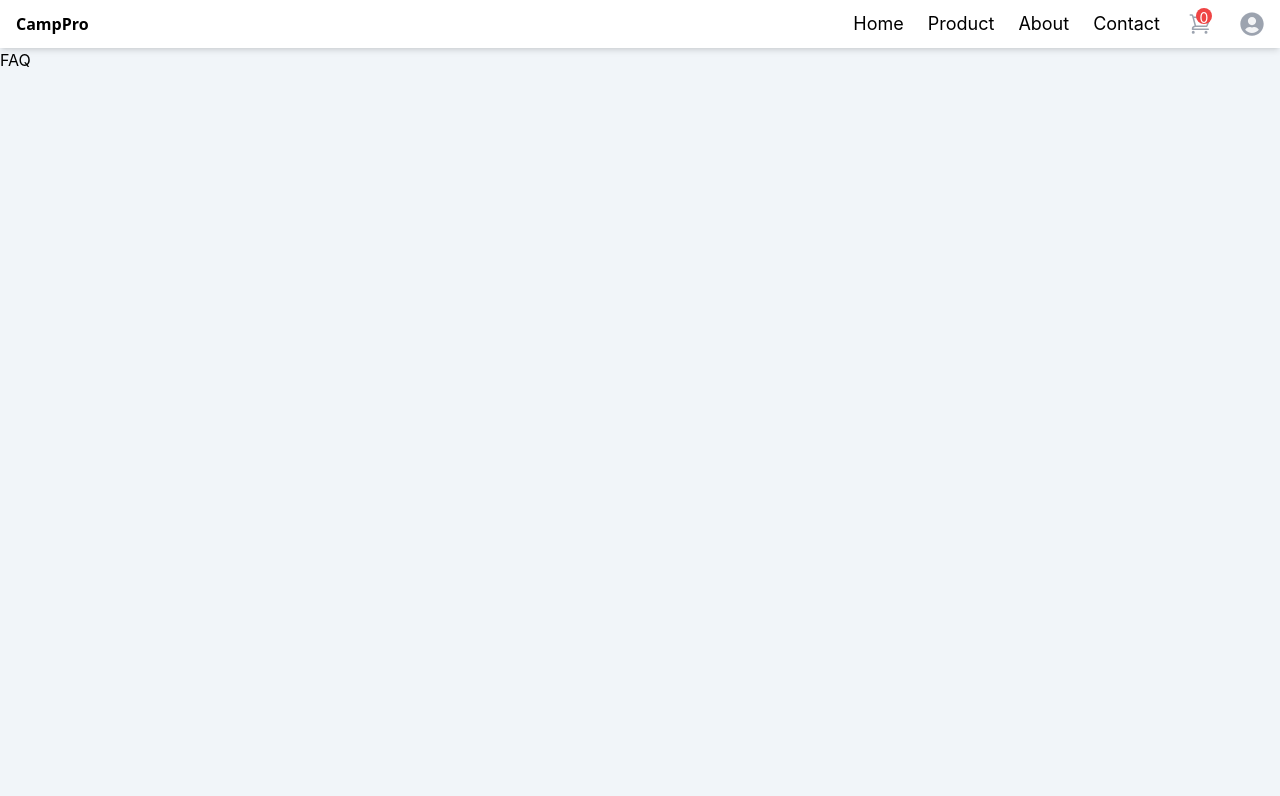
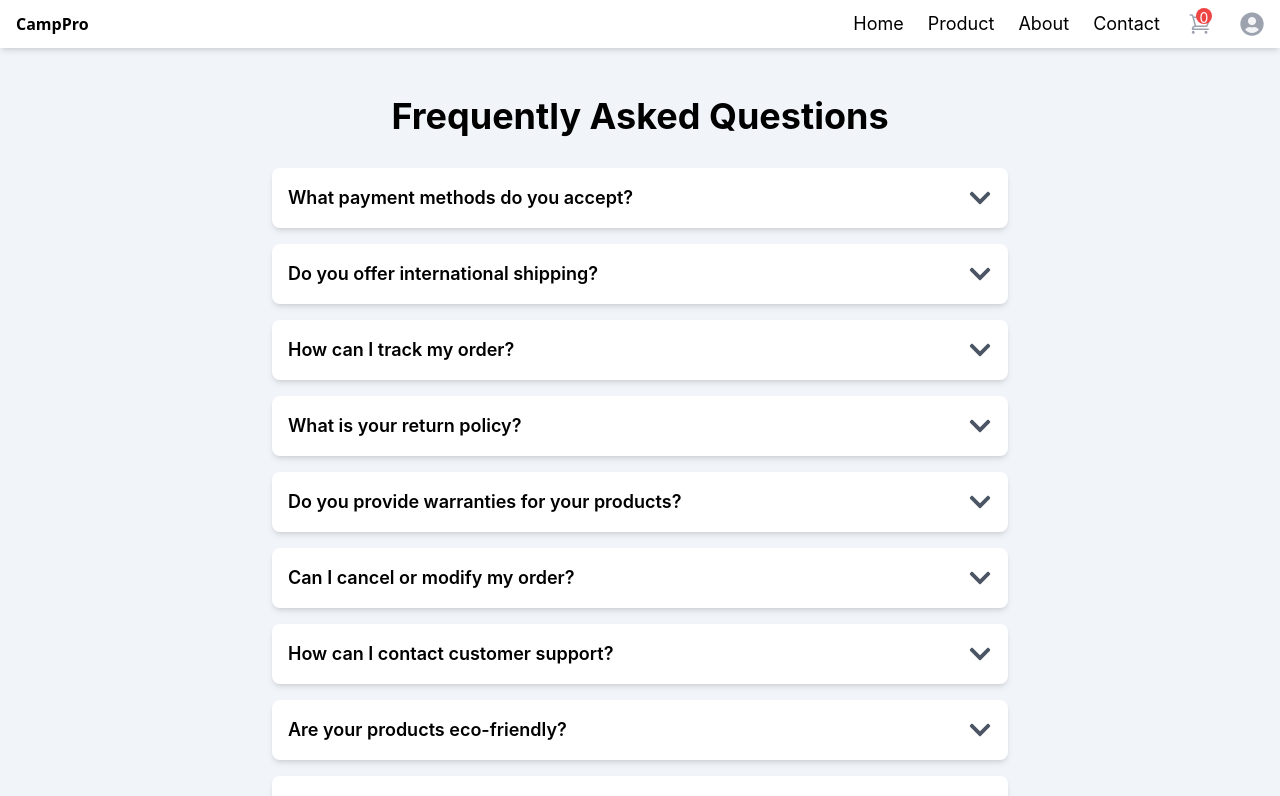
Before and after one commit to vimukthinirmana/CampPro-E-Commerce-Store, a React (Create React App) app in the folder client/: page /faq in a window 1280 px wide. Shown: the top 796 px of the page. Built offline with nearby package versions, Linux system fonts and the light colour scheme.

Commit message:
added faq page

```diff
--- a/client/src/pages/FAQ.jsx
+++ b/client/src/pages/FAQ.jsx
@@ -1,9 +1,111 @@
-import React from 'react'
+import React, { useState } from 'react';
+import { FaChevronDown, FaChevronUp } from 'react-icons/fa';
 
 function FAQ() {
+
+    const [faqs, setFaqs] = useState([
+        {
+          question: 'What payment methods do you accept?',
+          answer:
+            'We accept all major credit cards (Visa, Mastercard, American Express) and PayPal.',
+          isOpen: false,
+        },
+        {
+          question: 'Do you offer international shipping?',
+          answer:
+            'Yes, we offer international shipping to most countries. Shipping rates may apply.',
+          isOpen: false,
+        },
+        {
+          question: 'How can I track my order?',
+          answer:
+            'Once your order ships, you will receive a tracking number via email. You can track your order on our website.',
+          isOpen: false,
+        },
+        {
+          question: 'What is your return policy?',
+          answer:
+            'We offer a 30-day return policy for unused items. Please contact customer support for return instructions.',
+          isOpen: false,
+        },
+        {
+            question: 'Do you provide warranties for your products?',
+            answer:
+              'Yes, we offer warranties on select products. Warranty details can be found on the product page or by contacting customer support.',
+            isOpen: false,
+          },
+          {
+            question: 'Can I cancel or modify my order?',
+            answer:
+              'Orders can usually be modified or canceled within 24 hours of purchase. Please contact us immediately for assistance.',
+            isOpen: false,
+          },
+          {
+            question: 'How can I contact customer support?',
+            answer:
+              'You can reach our customer support team via email at support@camppro.com or by phone at  (+94) 768679867 during business hours.',
+            isOpen: false,
+          },
+          {
+            question: 'Are your products eco-friendly?',
+            answer:
+              'We strive to carry eco-friendly products and brands that prioritize sustainability. Look for eco-friendly labels on our product pages.',
+            isOpen: false,
+          },
+          {
+            question: 'Do you offer discounts or promotions?',
+            answer:
+              'Yes, we frequently offer discounts and promotions. Stay updated by subscribing to our newsletter or following us on social media.',
+            isOpen: false,
+          },
+          {
+            question: 'How secure is shopping on your website?',
+            answer:
+              'We use industry-standard encryption and security measures to protect your personal information and ensure secure transactions.',
+            isOpen: false,
+          }
+      ]);
+
+      const toggleFAQ = (index) => {
+        setFaqs(
+          faqs.map((faq, i) => {
+            if (i === index) {
+              faq.isOpen = !faq.isOpen;
+            } else {
+              faq.isOpen = false;
+            }
+            return faq;
+          })
+        );
+      };
+
+
+
   return (
-    <div>FAQ</div>
-  )
+    <div className="max-w-3xl mx-auto py-12 px-4">
+      <h1 className="text-4xl font-bold text-center mb-8">Frequently Asked Questions</h1>
+      <div className="space-y-4">
+        {faqs.map((faq, index) => (
+          <div key={index} className="bg-white shadow-md rounded-lg p-4">
+            <div
+              className="flex items-center justify-between cursor-pointer"
+              onClick={() => toggleFAQ(index)}
+            >
+              <h3 className="text-lg font-semibold">{faq.question}</h3>
+              {faq.isOpen ? (
+                <FaChevronUp className="text-gray-600 w-6 h-6" />
+              ) : (
+                <FaChevronDown className="text-gray-600 w-6 h-6" />
+              )}
+            </div>
+            {faq.isOpen && (
+              <p className="text-gray-700 mt-2">{faq.answer}</p>
+            )}
+          </div>
+        ))}
+      </div>
+    </div>
+  );
 }
 
 export default FAQ;
```
